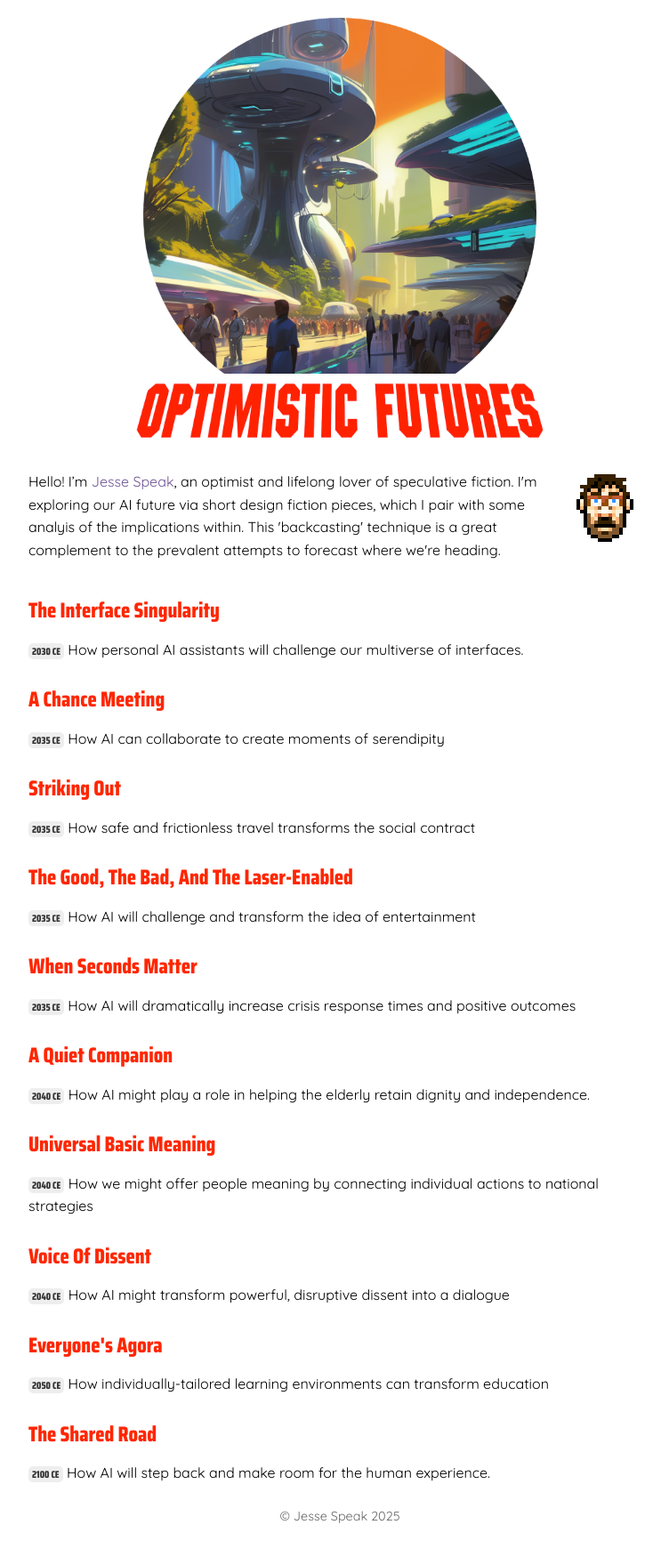
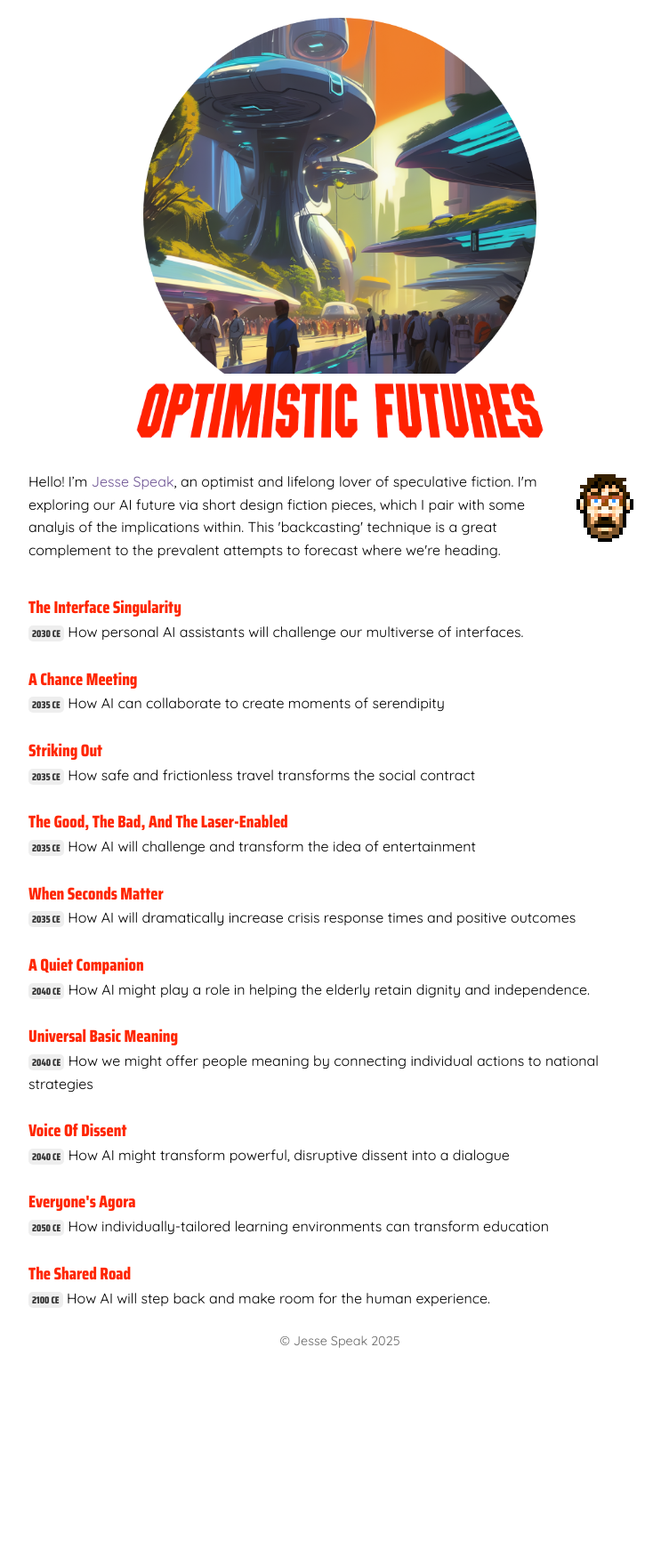
Before and after one commit to jessespeak/jessespeak.github.io, a Jekyll site: the page built from index.html, in a window 1280 px wide. Shown: the whole page at 89% size, without its empty margins (258-1001 px from the left). Built offline with Jekyll 4.4.1, drawn with Linux system fonts in a browser that asks for light colours; after the commit the page ends 1554 px from its top, so only the background shows below that.

Commit message:
Update styles.css

```diff
--- a/assets/css/styles.css
+++ b/assets/css/styles.css
@@ -69,12 +69,12 @@ ul.article-list {
 ul.article-list li {
   margin-bottom: 1.5em;
 }
-ul.article-list h3 {
+ul.article-list h2 {
   font-size: 1.2em;
   margin: 0;
 }
 ul.article-list p {
-  margin: 0.5em 0;
+  margin: 0 0 0.5em 0;
 }
 ul.article-list p span.year {
     font-size: 0.7em;
```
